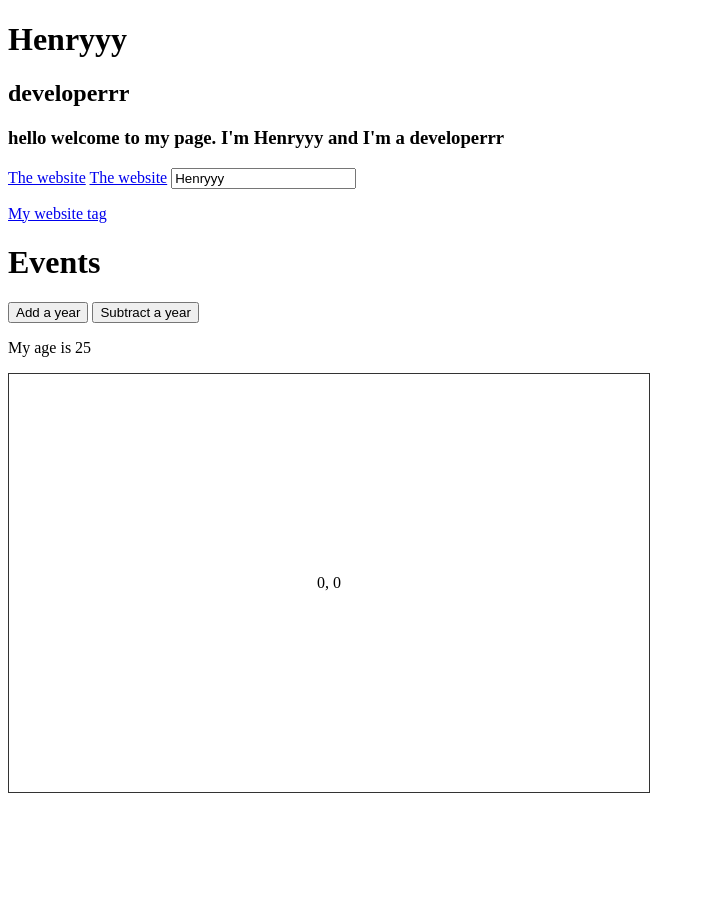
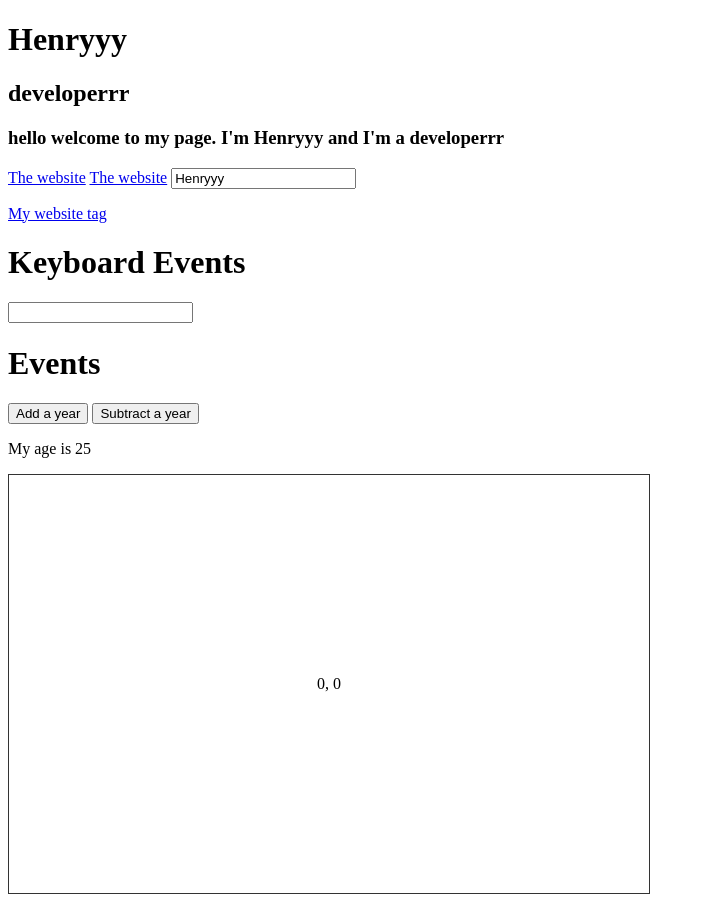
Before and after one commit to HHenry88/vueprac, a website: page index.html in a window 1280 px wide. Shown: the whole page, without its empty margins (0-705 px from the left). Before the commit the page ends 801 px from the top, so only its background shows below. Drawn offline with nearby package versions, Linux system fonts and the light colour scheme.

Commit message:
keyboard events .enter .alt.enter keyup

```diff
--- a/app.js
+++ b/app.js
@@ -29,6 +29,9 @@ new Vue({
     },
     clickedWebsite: function(){
       alert('hi');
+    },
+    logName: function(){
+      console.log('you entered your name');
     }
   }
 });
--- a/index.html
+++ b/index.html
@@ -15,6 +15,8 @@
     <a v-on:click.prevent="clickedWebsite" :href="website">The website</a>
     <input type="text" v-bind:value="name" placeholder="What's your name?">
     <p v-html="websiteTag"></p>
+    <h1>Keyboard Events</h1>
+    <input type="text" v-on:keyup.alt.enter="logName">
     <h1>Events</h1>
     <button v-on:dblclick="add">Add a year</button>
     <button v-on:click.once="subtract">Subtract a year</button>
```
